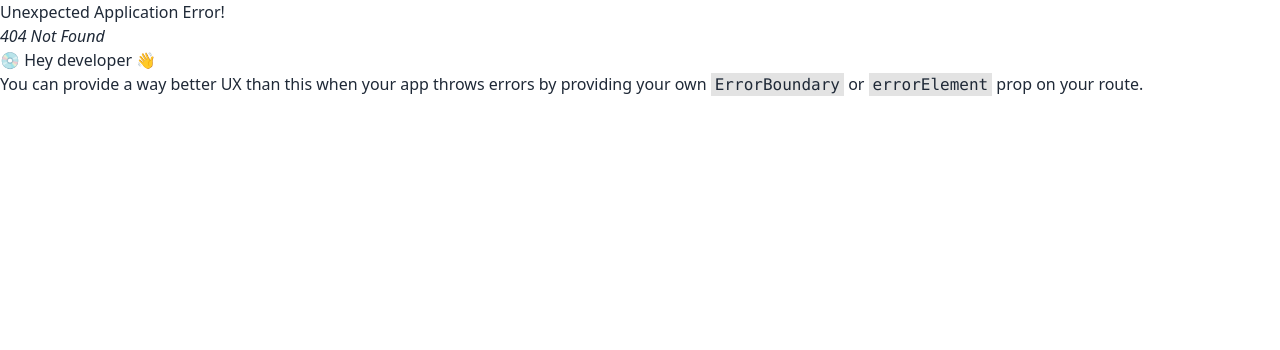
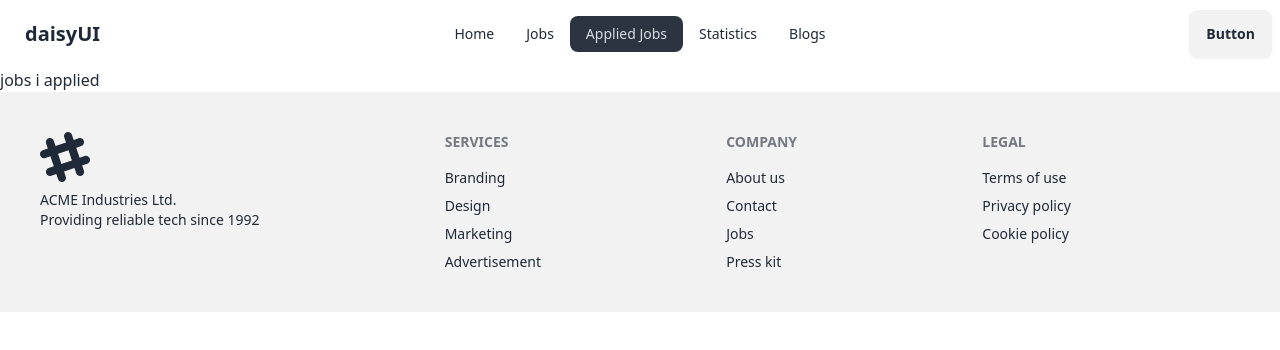
Before and after one commit to MdAlamin50/react-career-hub, a React (Vite) app: page /applied in a window 1280 px wide. Before the commit this address had no page. Shown: the top 350 px of the page. Built offline with nearby package versions, Linux system fonts and the light colour scheme.

Commit message:
added the nave home and error page

```diff
--- /dev/null
+++ b/src/Components/AppliedJobs/AppliedJobs.jsx
@@ -0,0 +1,10 @@
+
+const AppliedJobs = () => {
+    return (
+        <div>
+            <h3>jobs i applied</h3>
+        </div>
+    );
+};
+
+export default AppliedJobs;
--- /dev/null
+++ b/src/Components/ErrorPage/ErrorPage.jsx
@@ -0,0 +1,12 @@
+import { Link } from "react-router-dom";
+
+const ErrorPage = () => {
+    return (
+        <div>
+            <h3>ops !!!!</h3>
+            <Link to="/">Go back to home</Link>
+        </div>
+    );
+};
+
+export default ErrorPage;
--- /dev/null
+++ b/src/Components/Header/Header.jsx
@@ -0,0 +1,59 @@
+import { NavLink } from "react-router-dom";
+
+const Header = () => {
+  const links = (
+    <>
+      <li>
+        <NavLink to="/">Home</NavLink>
+      </li>
+      <li>
+        <NavLink to="jobs">Jobs</NavLink>
+      </li>
+      <li><NavLink to="/applied">Applied Jobs</NavLink></li>
+      <li><NavLink to="/statistics">Statistics</NavLink></li>
+      <li><NavLink to="/blogs">Blogs</NavLink></li>
+    </>
+  );
+
+  return (
+    <div className="navbar bg-base-100">
+      <div className="navbar-start">
+        <div className="dropdown">
+          <div tabIndex={0} role="button" className="btn btn-ghost lg:hidden">
+            <svg
+              xmlns="http://www.w3.org/2000/svg"
+              className="h-5 w-5"
+              fill="none"
+              viewBox="0 0 24 24"
+              stroke="currentColor"
+            >
+              <path
+                strokeLinecap="round"
+                strokeLinejoin="round"
+                strokeWidth="2"
+                d="M4 6h16M4 12h8m-8 6h16"
+              />
+            </svg>
+          </div>
+          <ul
+            tabIndex={0}
+            className="menu menu-sm dropdown-content mt-3 z-[1] p-2 shadow bg-base-100 rounded-box w-52"
+          >
+          {links}
+          </ul>
+        </div>
+        <a className="btn btn-ghost text-xl">daisyUI</a>
+      </div>
+      <div className="navbar-center hidden lg:flex">
+        <ul className="menu menu-horizontal px-1">
+         {links}
+        </ul>
+      </div>
+      <div className="navbar-end">
+        <a className="btn">Button</a>
+      </div>
+    </div>
+  );
+};
+
+export default Header;
--- a/src/Components/Root/Root.jsx
+++ b/src/Components/Root/Root.jsx
@@ -1,9 +1,11 @@
 import { Outlet } from "react-router-dom";
 import Footer from "../Footer/Footer";
+import Header from "../Header/Header";
 
 const Root = () => {
     return (
         <div>
+            <Header></Header>
             <Outlet></Outlet>
             <Footer></Footer>
         </div>
--- a/src/main.jsx
+++ b/src/main.jsx
@@ -5,16 +5,23 @@
 import { createBrowserRouter, RouterProvider } from "react-router-dom";
 import Root from './Components/Root/Root';
 import Home from "./Components/Home/Home";
+import AppliedJobs from "./Components/AppliedJobs/AppliedJobs";
+import ErrorPage from "./Components/ErrorPage/ErrorPage";
 
 const router = createBrowserRouter([
   {
     path: "/",
     element:<Root></Root>,
+    errorElement:<ErrorPage></ErrorPage>,
     children: [
       {
         path: '/',
         element:<Home></Home>
       },
+      {
+        path:'/applied',
+        element:<AppliedJobs></AppliedJobs>
+      }
     ],
   },
 ]);
```
Also changed, not shown: src/Components/Footer/Footer.jsx (line endings or trailing spaces).
